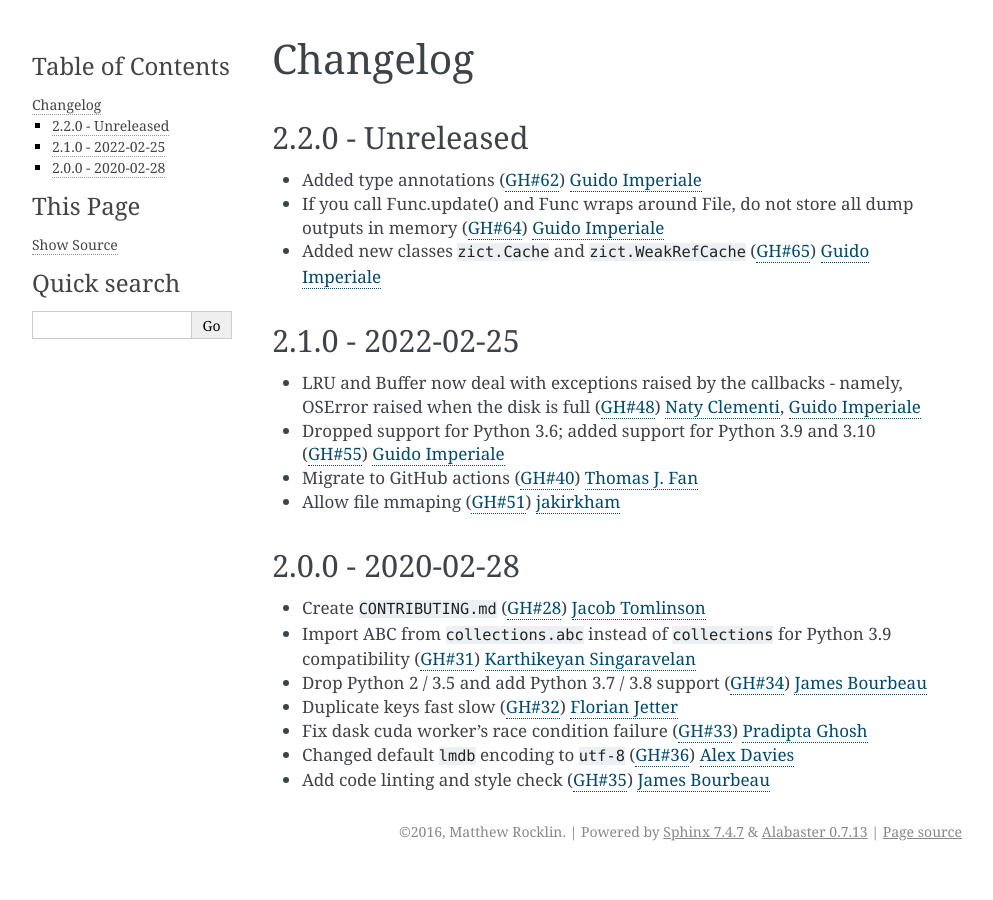
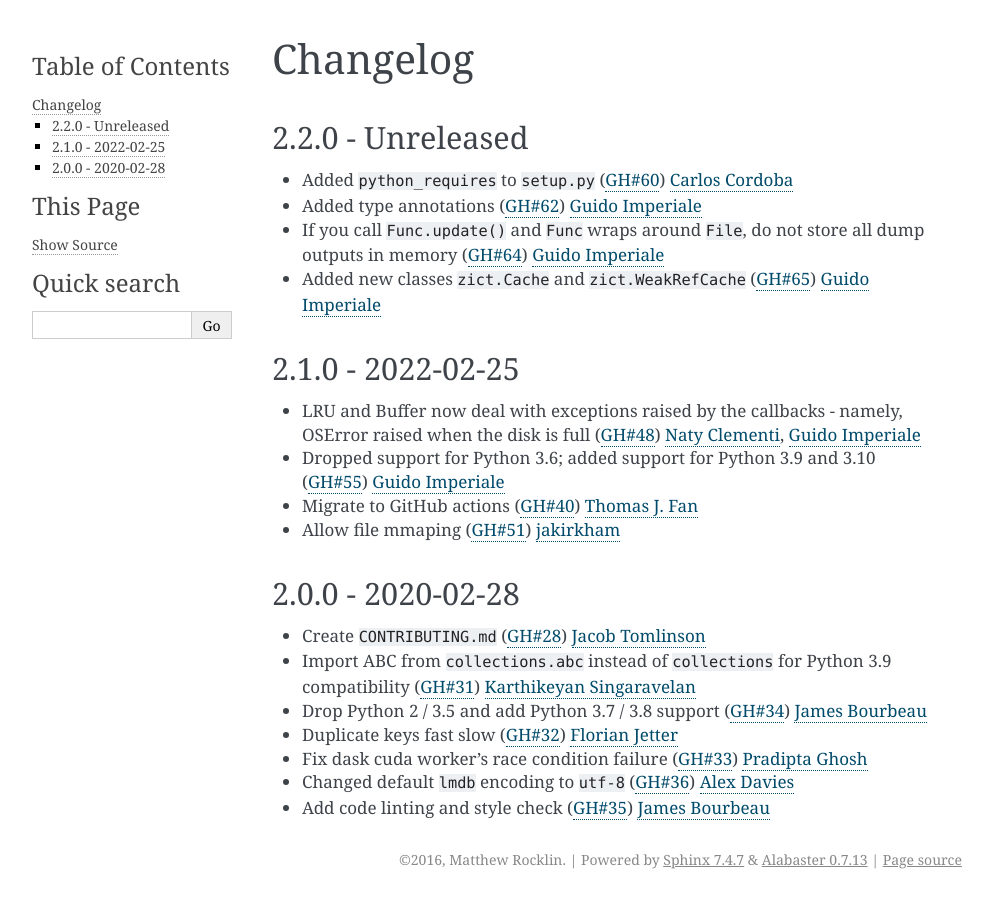
Before and after one commit to dask/zict, a Sphinx documentation site: the page built from doc/source/changelog.rst, in a window 1280 px wide. Shown: the whole page, without its empty margins (148-1141 px from the left). Built offline with Sphinx 7.4.7, drawn with Linux system fonts in a browser that asks for light colours.

```diff
--- a/doc/source/changelog.rst
+++ b/doc/source/changelog.rst
@@ -3,8 +3,9 @@ Changelog
 
 2.2.0 - Unreleased
 ------------------
+- Added ``python_requires`` to ``setup.py`` (:pr:`60`) `Carlos Cordoba`_
 - Added type annotations (:pr:`62`) `Guido Imperiale`_
-- If you call Func.update() and Func wraps around File, do not store all dump outputs in
+- If you call ``Func.update()`` and ``Func`` wraps around ``File``, do not store all dump outputs in
   memory (:pr:`64`) `Guido Imperiale`_
 - Added new classes ``zict.Cache`` and ``zict.WeakRefCache``
   (:pr:`65`) `Guido Imperiale`_
@@ -42,3 +43,4 @@ Changelog
 .. _`Guido Imperiale`: https://github.com/crusaderky
 .. _`Thomas J. Fan`: https://github.com/thomasjpfan
 .. _`jakirkham`: https://github.com/jakirkham
+.. _`Carlos Cordoba`: https://github.com/ccordoba12
--- a/setup.cfg
+++ b/setup.cfg
@@ -1,7 +1,7 @@
 [metadata]
 name = zict
 # Must be kept aligned with zict.__init__
-version = 2.2.0.dev2
+version = 2.2.0
 maintainer=Matthew Rocklin
 maintainer_email=mrocklin@coiled.io
 license = BSD
--- a/zict/__init__.py
+++ b/zict/__init__.py
@@ -8,4 +8,4 @@ from zict.sieve import Sieve
 from zict.zip import Zip
 
 # Must be kept aligned with setup.cfg
-__version__ = "2.2.0.dev2"
+__version__ = "2.2.0"
```
